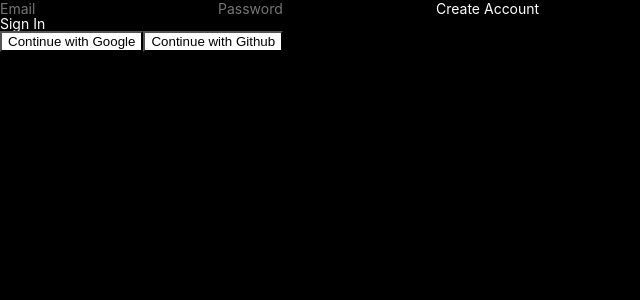
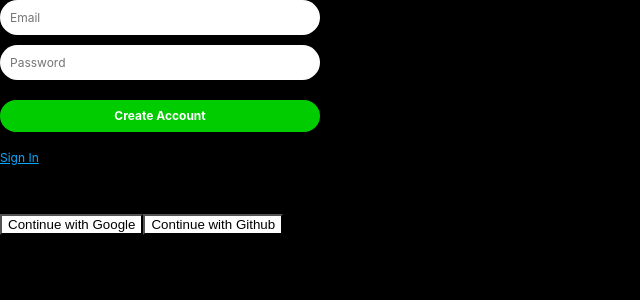
Before and after one commit to lhk3337/howitter, a React (Create React App) app: page /#/ in a window 1280 px wide. Shown: the top 300 px of the page, without its empty margins (0-640 px from the left). Built offline with nearby package versions, Linux system fonts and the light colour scheme; no server answers.

Commit message:
AuthForm 컴포넌트를 styled component로 적용

```diff
--- a/src/Components/AuthForm.tsx
+++ b/src/Components/AuthForm.tsx
@@ -1,6 +1,7 @@
 import React, { useState } from "react";
 import { authService } from "firebaseAPI";
 import { TFormEvent, TChangeEvent } from "types";
+import * as Auth from "styles/Routes/AuthStyle";
 
 const AuthForm = () => {
   const [email, setEmail] = useState<string>("");
@@ -36,9 +37,9 @@ const AuthForm = () => {
 
   return (
     <>
-      <form onSubmit={onSubmit}>
-        <input name="email" type="text" placeholder="Email" required value={email} onChange={onChange} />
-        <input
+      <Auth.Container onSubmit={onSubmit}>
+        <Auth.Input name="email" type="text" placeholder="Email" required value={email} onChange={onChange} />
+        <Auth.Input
           name="password"
           type="password"
           placeholder="Password"
@@ -47,10 +48,14 @@ const AuthForm = () => {
           onChange={onChange}
           autoComplete="on"
         />
-        <input type="submit" value={newAccount ? "Create Account" : "Sign In"} />
-        {error}
-      </form>
-      <span onClick={toggleAcount}>{newAccount ? "Sign In" : "Create Account"}</span>
+        <Auth.Submit
+          StateBackgroundColor={newAccount}
+          type="submit"
+          value={newAccount ? "Create Account" : "Sign In"}
+        />
+        {error && <Auth.Error>{error}</Auth.Error>}
+      </Auth.Container>
+      <Auth.Switch onClick={toggleAcount}>{newAccount ? "Sign In" : "Create Account"}</Auth.Switch>
     </>
   );
 };
--- /dev/null
+++ b/src/styles/Routes/AuthStyle.ts
@@ -0,0 +1,51 @@
+import styled, { css } from "styled-components";
+import { container } from "styles/Common/CommonStyle";
+import theme from "styles/theme";
+interface SubmitProps {
+  StateBackgroundColor?: boolean;
+}
+const commonInput = css`
+  max-width: 320px;
+  width: 100%;
+  padding: 10px;
+  border-radius: 30px;
+  background-color: rgba(255, 255, 255, 1);
+  margin-bottom: 10px;
+  font-size: 12px;
+  color: black;
+`;
+
+export const Container = styled.form`
+  ${container}
+`;
+
+export const Input = styled.input`
+  ${commonInput}
+`;
+
+export const Submit = styled.input<SubmitProps>`
+  ${commonInput}
+  text-align: center;
+  background: ${(props) => (props.StateBackgroundColor ? `${theme.color.green}` : `${theme.color.skyblue}`)};
+  color: white;
+  font-weight: bold;
+  margin-top: 10px;
+  cursor: pointer;
+`;
+
+export const Error = styled.span`
+  color: tomato;
+  text-align: center;
+  font-weight: 500;
+  font-size: 12px;
+`;
+
+export const Switch = styled.span`
+  color: #04aaff;
+  cursor: pointer;
+  margin-top: 10px;
+  margin-bottom: 50px;
+  display: block;
+  font-size: 12px;
+  text-decoration: underline;
+`;
```
